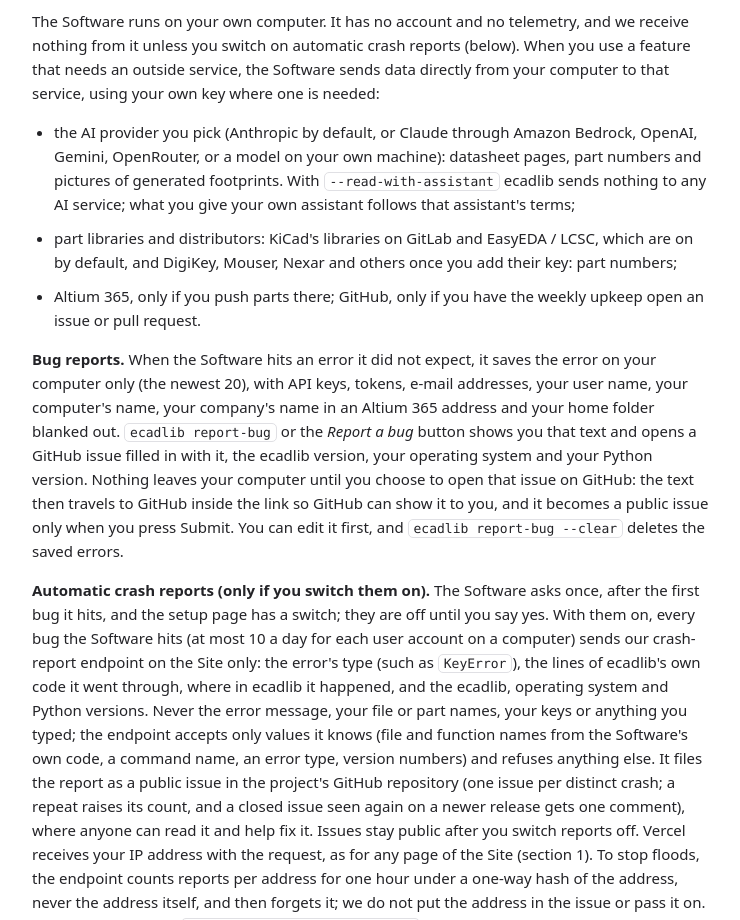
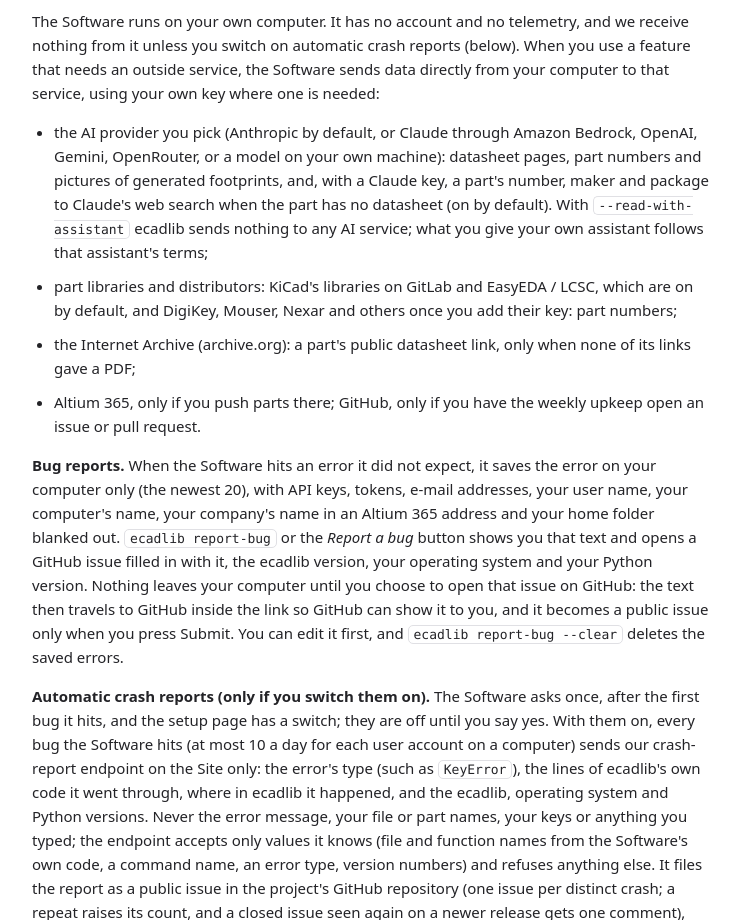
Before and after one commit to oliBrowne/PCBLIVINGLIBRARY, a plain HTML site: page site/privacy.html in a window 1280 px wide. Shown: the part 1060-1980 px from the top of the page, without its empty margins (268-1008 px from the left). Drawn offline with Linux system fonts and the light colour scheme.

Commit message:
Review fixes: 24 misses on the site, Bedrock signs with AWS credentials, privacy pages in step, no bold 0 built wrong, changelog wording, line wraps

```diff
--- a/site/privacy.html
+++ b/site/privacy.html
@@ -40,8 +40,9 @@
   <h2 id="software">2. The Software</h2>
   <p>The Software runs on your own computer. It has no account and no telemetry, and we receive nothing from it unless you switch on automatic crash reports (below). When you use a feature that needs an outside service, the Software sends data directly from your computer to that service, using your own key where one is needed:</p>
   <ul>
-    <li>the AI provider you pick (Anthropic by default, or Claude through Amazon Bedrock, OpenAI, Gemini, OpenRouter, or a model on your own machine): datasheet pages, part numbers and pictures of generated footprints. With <code>--read-with-assistant</code> ecadlib sends nothing to any AI service; what you give your own assistant follows that assistant's terms;</li>
+    <li>the AI provider you pick (Anthropic by default, or Claude through Amazon Bedrock, OpenAI, Gemini, OpenRouter, or a model on your own machine): datasheet pages, part numbers and pictures of generated footprints, and, with a Claude key, a part's number, maker and package to Claude's web search when the part has no datasheet (on by default). With <code>--read-with-assistant</code> ecadlib sends nothing to any AI service; what you give your own assistant follows that assistant's terms;</li>
     <li>part libraries and distributors: KiCad's libraries on GitLab and EasyEDA / LCSC, which are on by default, and DigiKey, Mouser, Nexar and others once you add their key: part numbers;</li>
+    <li>the Internet Archive (archive.org): a part's public datasheet link, only when none of its links gave a PDF;</li>
     <li>Altium 365, only if you push parts there; GitHub, only if you have the weekly upkeep open an issue or pull request.</li>
   </ul>
   <p><strong>Bug reports.</strong> When the Software hits an error it did not expect, it saves the error on your computer only (the newest 20), with API keys, tokens, e-mail addresses, your user name, your computer's name, your company's name in an Altium 365 address and your home folder blanked out. <code>ecadlib report-bug</code> or the <em>Report a bug</em> button shows you that text and opens a GitHub issue filled in with it, the ecadlib version, your operating system and your Python version. Nothing leaves your computer until you choose to open that issue on GitHub: the text then travels to GitHub inside the link so GitHub can show it to you, and it becomes a public issue only when you press Submit. You can edit it first, and <code>ecadlib report-bug --clear</code> deletes the saved errors.</p>
```
Also changed, not shown: site/index.html (+1 -1 lines), 5 other files.
